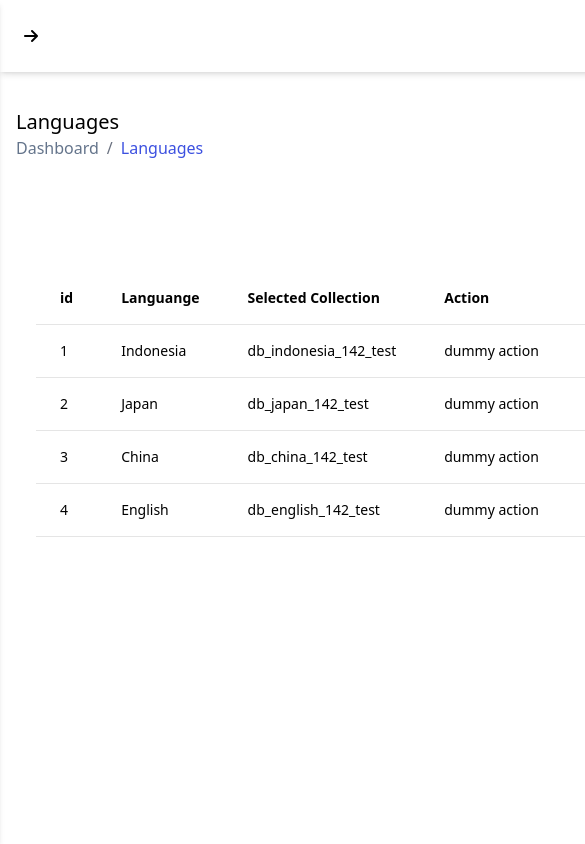
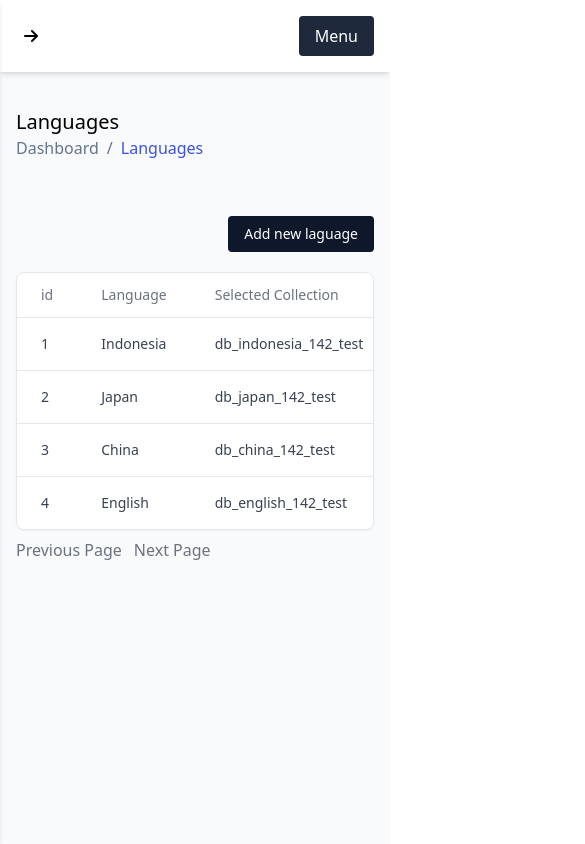
Before and after one commit to FadelYang/wir_chat, a React (Vite) app: page /dashboard/languages in a window 390 px wide. Shown: the top 844 px of the page, 585 px wide, since content can reach past the window. Built offline with nearby package versions, Linux system fonts and the light colour scheme.

Commit message:
fix(dashboard): fix datatable content in mobile screen

```diff
--- a/src/components/organism/cms/datatables/languagesDatatable/LanguageTable.jsx
+++ b/src/components/organism/cms/datatables/languagesDatatable/LanguageTable.jsx
@@ -3,6 +3,7 @@ import {
   useReactTable,
   flexRender,
   getCoreRowModel,
+  getPaginationRowModel,
 } from "@tanstack/react-table";
 
 const languageDummyData = [
@@ -33,15 +34,14 @@ const languageDummyData = [
 ];
 
 const LanguageTable = () => {
-  // const {columns, data} = props
   const [data, setData] = useState(languageDummyData);
-  const languageTableDefinition = [
+  const columns = [
     {
       header: "id",
       accessorKey: "id",
     },
     {
-      header: "Languange",
+      header: "Language",
       accessorKey: "language",
     },
     {
@@ -52,35 +52,29 @@ const LanguageTable = () => {
       header: "Action",
       accessorKey: "action",
     },
-    {
-      header: "Action",
-      accessorKey: "action",
-    },
-    {
-      header: "Action",
-      accessorKey: "action",
-    },
   ];
-  const languageTableInstance = useReactTable({
+
+  const tableInstance = useReactTable({
     data,
-    columns: languageTableDefinition,
+    columns,
     getCoreRowModel: getCoreRowModel(),
+    getPaginationRowModel: getPaginationRowModel(),
   });
 
   return (
     <>
-      <div className="flex justify-center w-full p-5 overflow-x-auto">
-        <div className="">
-          <table className="min-w-full text-sm font-light text-left table-auto text-surface">
-            <thead className="font-medium border-b border-neutral-200">
-              {languageTableInstance.getHeaderGroups().map((headerGroup) => (
+      <div className="w-full overflow-hidden border border-gray-200 rounded-lg shadow-sm">
+        <div className="w-full overflow-x-auto">
+          <table className="w-full divide-y divide-gray-200">
+            <thead className="bg-white">
+              {tableInstance.getHeaderGroups().map((headerGroup) => (
                 <tr key={headerGroup.id}>
                   {headerGroup.headers.map((header) => (
                     <th
                       colSpan={header.colSpan}
                       key={header.id}
                       scope="col"
-                      className="px-6 py-4"
+                      className="px-6 py-3 text-sm font-normal text-left text-gray-500 text-la whitespace-nowrap"
                     >
                       {header.isPlaceholder
                         ? null
@@ -93,13 +87,13 @@ const LanguageTable = () => {
                 </tr>
               ))}
             </thead>
-            <tbody>
-              {languageTableInstance.getRowModel().rows.map((row) => (
-                <tr key={row.id} className="border-b border-neutral-200">
+            <tbody className="bg-white divide-y divide-gray-200">
+              {tableInstance.getRowModel().rows.map((row) => (
+                <tr key={row.id}>
                   {row.getVisibleCells().map((cell) => (
                     <td
                       key={cell.id}
-                      className="h-10 px-6 py-4 whitespace-nowrap"
+                      className="px-6 py-4 text-sm text-gray-700 whitespace-nowrap"
                     >
                       {flexRender(
                         cell.column.columnDef.cell,
@@ -113,6 +107,32 @@ const LanguageTable = () => {
           </table>
         </div>
       </div>
+      <div className="flex gap-3 mt-2 text-[#3C50E0]">
+        <div>
+          <button
+            onClick={() => {
+              tableInstance.previousPage();
+            }}
+            disabled={!tableInstance.getCanPreviousPage()}
+            className={
+              !tableInstance.getCanPreviousPage() ? "text-gray-500" : ""
+            }
+          >
+            Previous Page
+          </button>
+        </div>
+        <div>
+          <button
+            onClick={() => {
+              tableInstance.nextPage();
+            }}
+            disabled={!tableInstance.getCanNextPage()}
+            className={!tableInstance.getCanNextPage() ? "text-gray-500" : ""}
+          >
+            Next Page
+          </button>
+        </div>
+      </div>
     </>
   );
 };
--- a/src/components/templates/cms/DashboardTemplate.jsx
+++ b/src/components/templates/cms/DashboardTemplate.jsx
@@ -113,7 +113,7 @@ const DashboardTemplate = ({children}) => {
                   to={`/dashboard/collections`}
                   className={`block px-4 py-2 ${selectedRoute === '/dashboard/collections' ? 'text-black' : 'text-gray-700'} transition-colors rounded hover:bg-gray-200`}
                 >
-                  Colletictions
+                  Collections
                 </Link>
               </li>
               <li className="w-full">
@@ -130,7 +130,7 @@ const DashboardTemplate = ({children}) => {
       </div>
 
       {/* Main Content */}
-      <div className="flex-1">
+      <div className="flex flex-col flex-1 min-w-0">
         {/* Header */}
         <header className="sticky top-0 z-10 flex items-center justify-between px-4 py-4 bg-white shadow-md md:px-6">
           <div>
@@ -173,7 +173,7 @@ const DashboardTemplate = ({children}) => {
         </header>
 
         {/* Main Content Area */}
-        <main className="p-4 md:p-6">{children}</main>
+        <main className="flex-1 min-w-0 p-4 bg-gray-50 md:p-6">{children}</main>
       </div>
     </div>
   );
--- a/src/pages/cms/LanguageMenu.jsx
+++ b/src/pages/cms/LanguageMenu.jsx
@@ -18,7 +18,7 @@ const LanguageMenu = () => {
             Add new laguage
           </button>
         </div>
-        <div>
+        <div className="mt-5">
           <LanguageTable />
         </div>
       </div>
```
